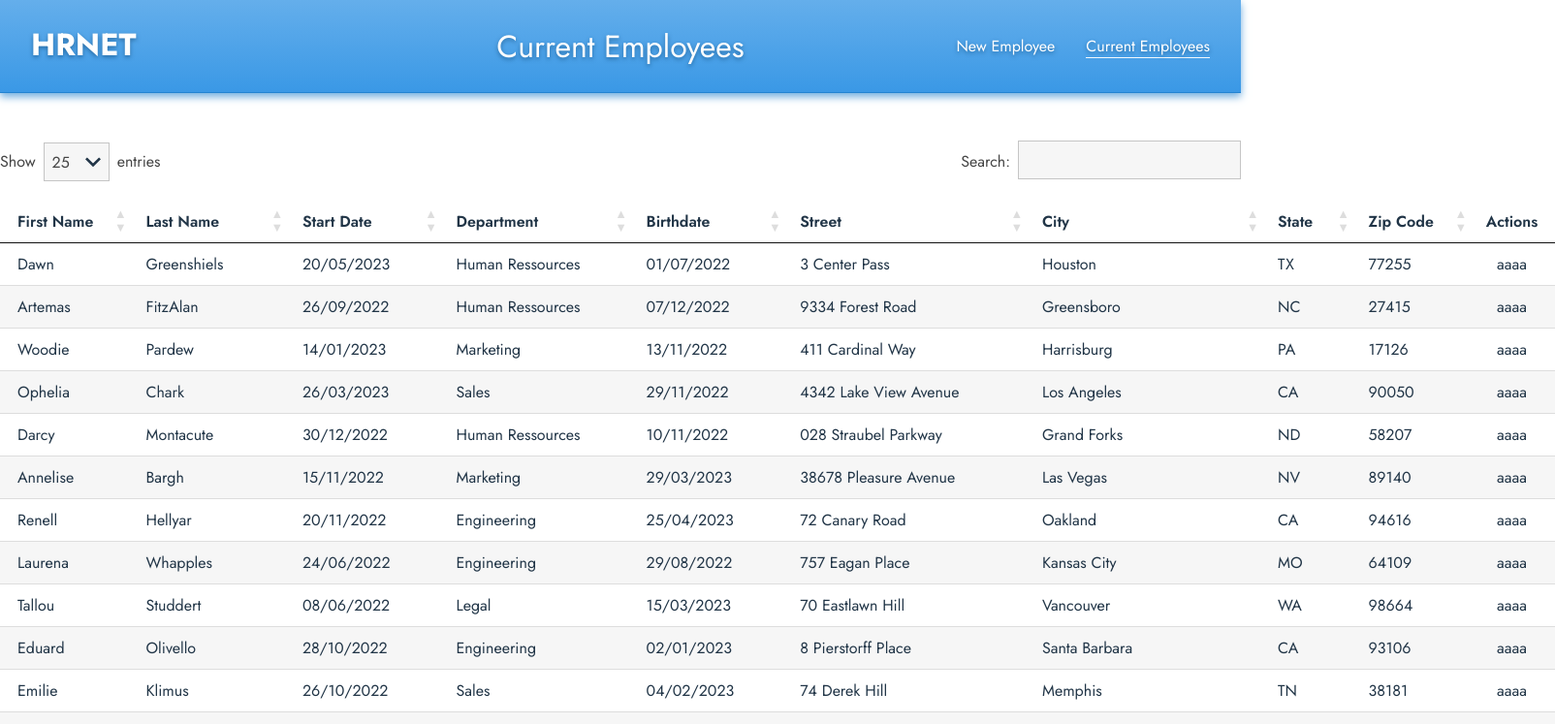
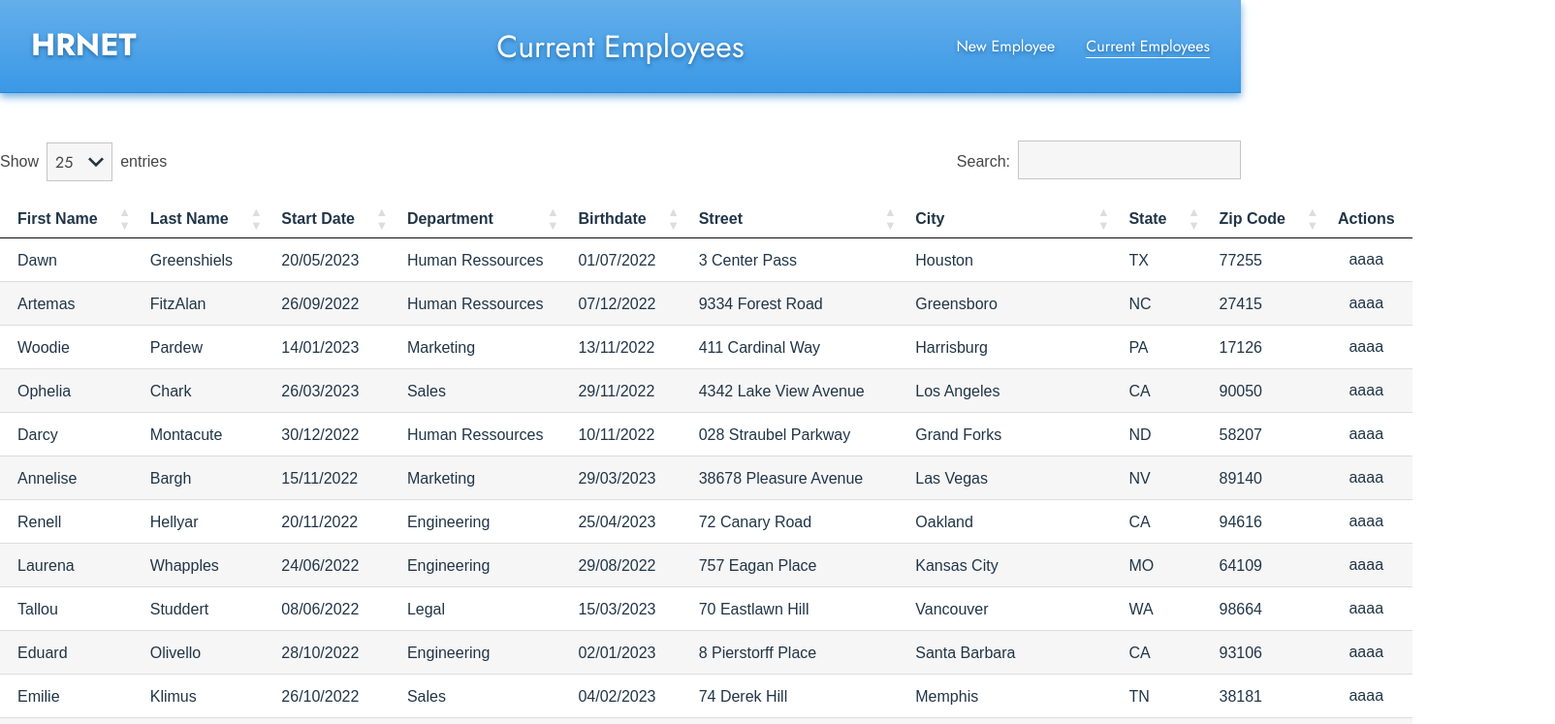
Before and after one commit to ask0ldd/Schoolwork-P14-StateAdded, a React (Vite) app: page /Schoolwork-P14-StateAdded/employee-list in a window 1280 px wide. Shown: the top 747 px of the page at 97% size, 1604 px wide, since content can reach past the window. Built offline with nearby package versions, Linux system fonts and the light colour scheme.

Commit message:
datas table padding style fix

```diff
--- a/src/components/DatasTable/Table.tsx
+++ b/src/components/DatasTable/Table.tsx
@@ -36,7 +36,7 @@ function Table() {
     // 10px 18px 10px 18px
     console.log(preset.row.paddingTop)
     console.log(preset.row.paddingBottom)
-    const thPadding = {padding : "10px " + (18 + parseInt(preset.row.paddingTop) + 'px ') + "10px " + (18 + parseInt(preset.row.paddingBottom) + 'px')}
+    const tdPadding = {padding : (10 + parseInt(preset.row.paddingTop) + 'px ') + "18px " + (10 + parseInt(preset.row.paddingBottom) + 'px ') + '18px'}
 
     return (
       <table style={preset.global ? {background: preset.global.backgroundColor, fontFamily : preset.global.font, color : preset.global.textColor} : {}} id={tableModel.getTableId()} aria-label="Current Employees">
@@ -80,7 +80,7 @@ function Table() {
                   if(column.component && isValidElement(column.component(index))) return (column.component(index, datarow)) // rowdatas datarow
                   // or display datas
                   const key = column.accessor
-                  return(<td style={thPadding} key={'tdtable-'+key+'-'+index2+index}>{key && datarow[key as keyof typeof datarow]}</td>)
+                  return(<td style={tdPadding} key={'tdtable-'+key+'-'+index2+index}>{key && datarow[key as keyof typeof datarow]}</td>)
                 })
               }
             </tr>
--- a/src/components/DatasTable/style/Table.css
+++ b/src/components/DatasTable/style/Table.css
@@ -8,7 +8,7 @@ table {
 
 tr {
   border-bottom: 1px solid #ddd;
-  /*height: 44px;*/
+  min-height: 44px;
 }
 
 th {
@@ -36,6 +36,7 @@ td {
   padding: 10px 18px 10px 18px;
   text-wrap: nowrap;
   overflow: hidden;
+  min-height: 44px;
 }
 
 tbody tr:hover {
--- a/src/pages/CurrentEmployees.tsx
+++ b/src/pages/CurrentEmployees.tsx
@@ -41,7 +41,7 @@ function CurrentEmployees() {
       <main className='mainCE'>
         <DatasTable
           tableModel={tableModel} tableDatas={employeesList} preset={
-          basePreset.setRowTopPadding('32')/*.setHoveredElementsStyle({textColor: "#FFFFFF", background:'#FF0000'})
+          basePreset.setGlobalFont('Arial').setRowTopPadding('2')/*.setHoveredElementsStyle({textColor: "#FFFFFF", background:'#FF0000'})
           .setOddRowsStyle({background:'#dddddd', separatorColor: '#aaaaaa', textColor : "blue"})*/
           .get()}
           nRowsDefault={25}
```
